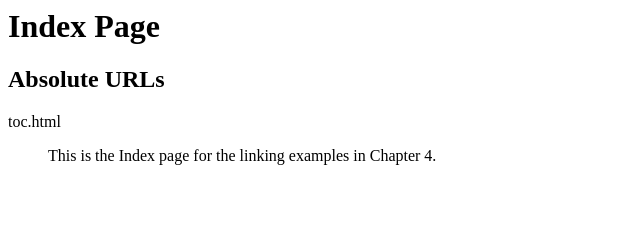
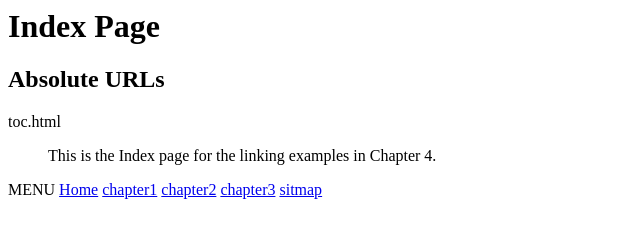
Before and after one commit to puravp2/links_review_pd5-6_cruz, a plain HTML site: page index.html in a window 1280 px wide. Shown: the whole page, without its empty margins (0-640 px from the left). Drawn offline with Linux system fonts and the light colour scheme.

Commit message:
Update index.html

```diff
--- a/index.html
+++ b/index.html
@@ -11,5 +11,11 @@
 <p><a href="Table of content"></a>toc.html</p>
 <BLOCKQUOTE>This is the Index page for the linking examples in Chapter
 4.</BLOCKQUOTE>
+  <div class="menu">MENU
+	<a href = "toc.html">Home</a>
+    	<a href = "chapter1.html">chapter1</a>
+    	<a href = "chapter2.html">chapter2</a>
+    	<a href = "chapter3.html">chapter3</a>
+    	<a href = "sitmap.html">sitmap</a>
 </BODY>
 </HTML>
```
